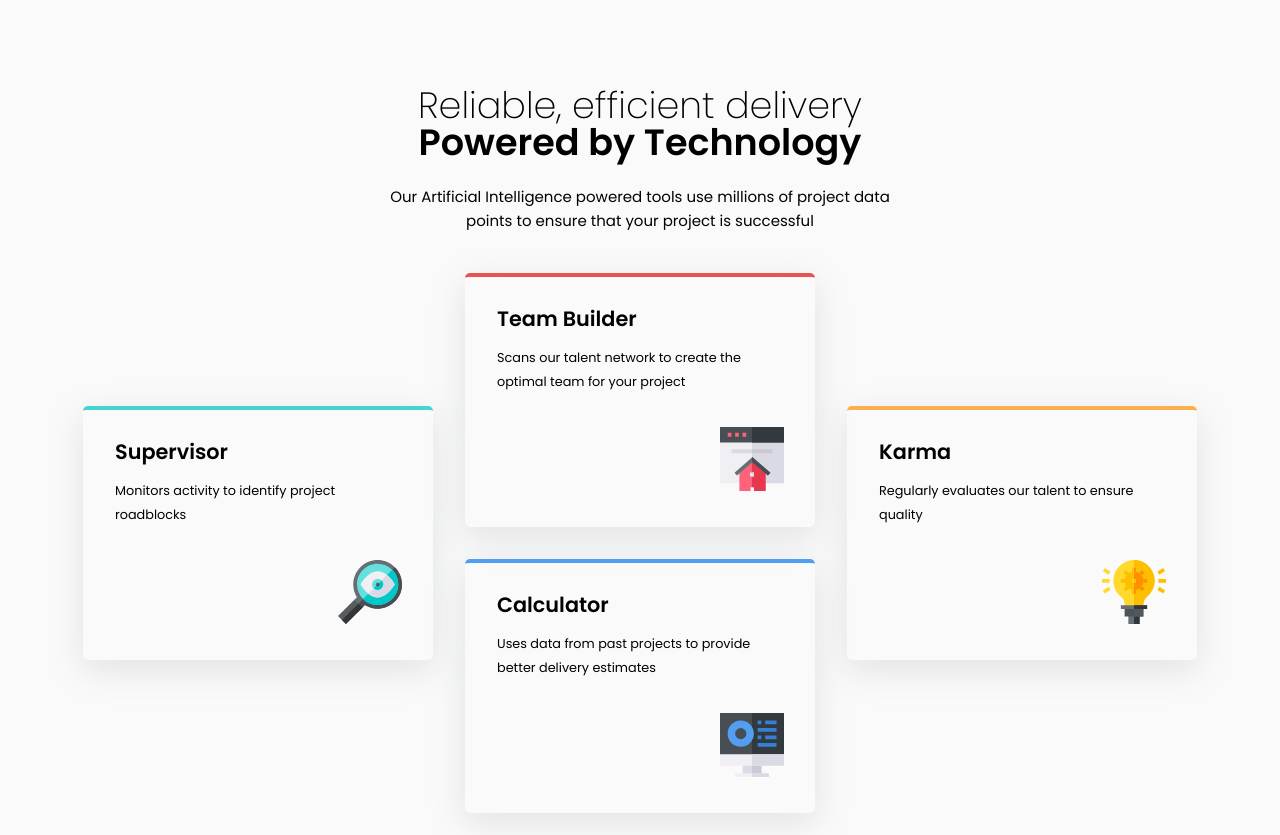
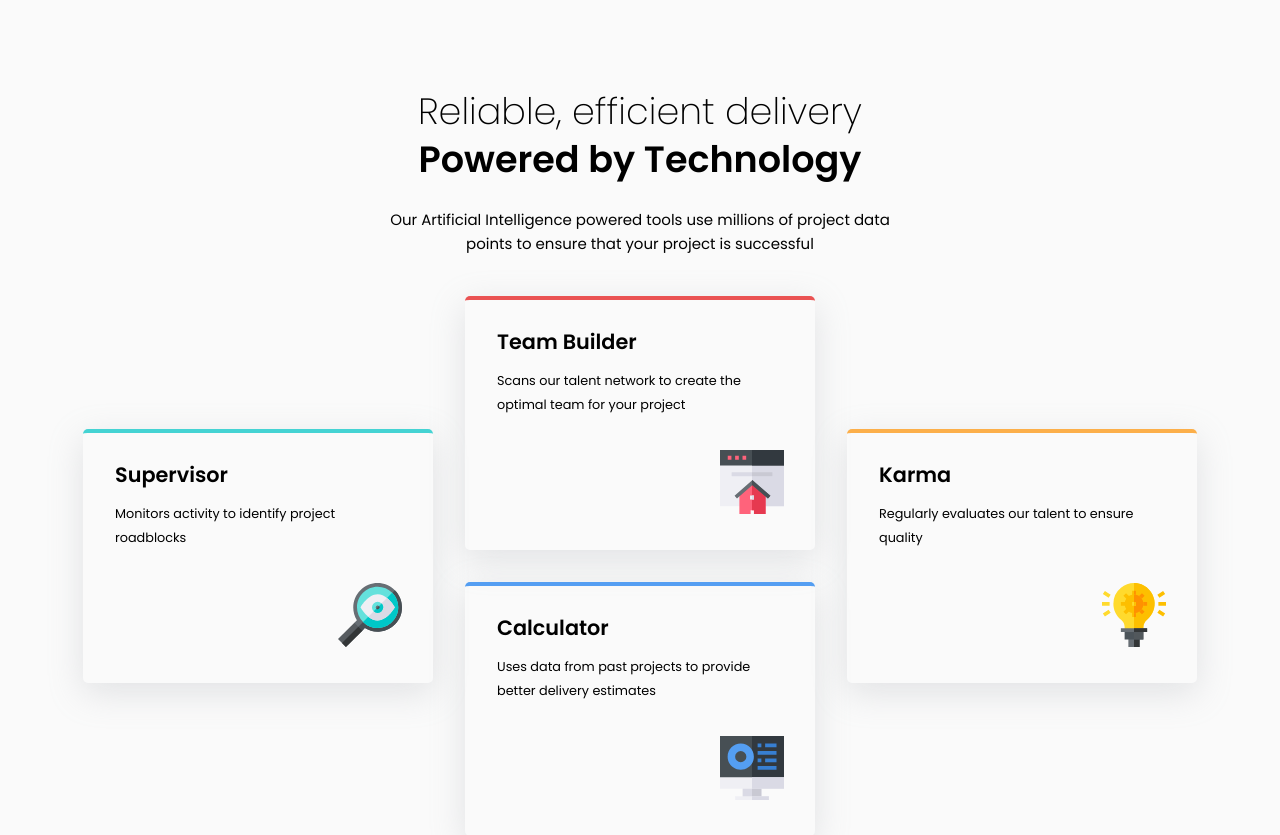
Before and after one commit to jasonlord/four-card-feature-section-master-jason, a PHP site: page /index.html in a window 1280 px wide. Shown: the top 835 px of the page. Run offline with PHP 8.4, Linux system fonts and the light colour scheme.

Commit message:
fixed a bug with leading in the h1

```diff
--- a/css/style.css
+++ b/css/style.css
@@ -199,6 +199,7 @@ h1 {
     margin-right: auto;
     font-weight: 600;
     max-width: 500px;
+    line-height: 3rem;
 }
 
 h1::first-line {
```
